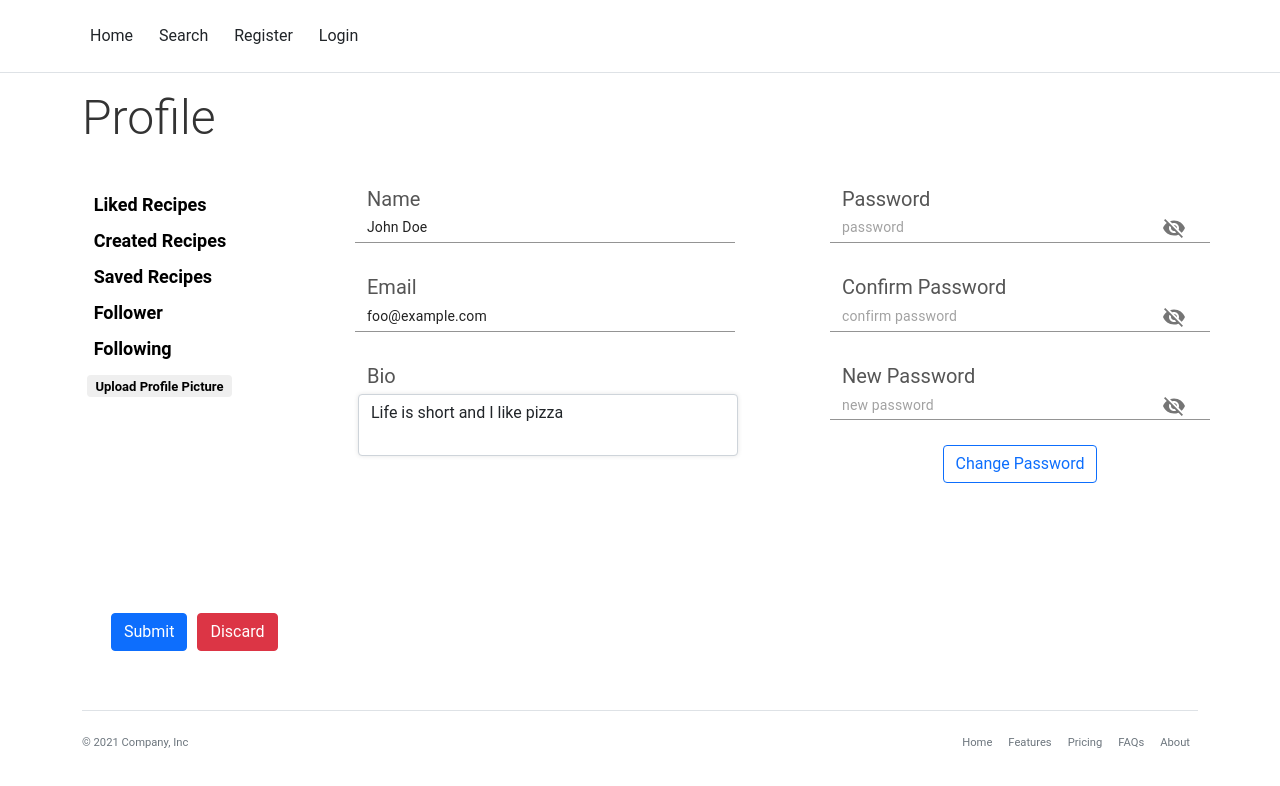
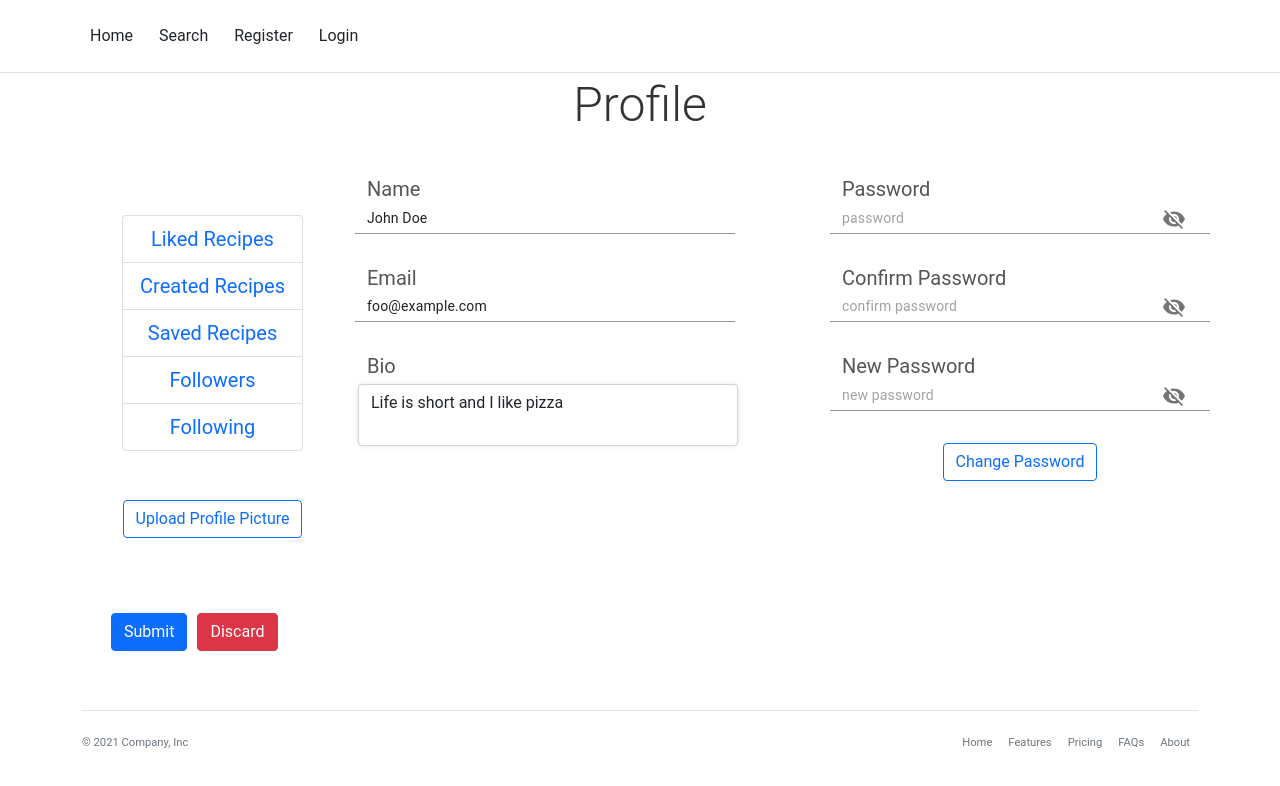
Before and after one commit to sfmqrb/web-project, a React (Create React App) app in the folder front/: page /profile in a window 1280 px wide. Shown: the top 786 px of the page. Built offline with nearby package versions, Linux system fonts and the light colour scheme.

Commit message:
[Front][Enhance][some styling technics profile]

```diff
--- a/front/src/components/Profiles/profile.jsx
+++ b/front/src/components/Profiles/profile.jsx
@@ -8,12 +8,12 @@ import NavBar from "../DefaultPages/navBar";
 import Footer from "../DefaultPages/footer";
 import EasyButton from "../common/Buttons/easyButton";
 import { Link } from "react-router-dom";
+import ListGroup from "react-bootstrap/ListGroup";
 
 import getFakeUser from "../../services/fakeUser";
 
 const Profile = (props) => {
   const ReadOnlyProfile = props.ReadOnlyProfile || false;
-  // console.log(props.url || "no id");
   const locSplitted = window.location.pathname.split("/");
 
   const [id, setId] = useState("");
@@ -22,7 +22,6 @@ const Profile = (props) => {
 
   const [password, setPassword] = React.useState(""); // must be empty
   const [passwordConfirm, setPasswordConfirm] = React.useState(""); // must be empty
-  const [showPassword, setShowPassword] = React.useState(false);
   const [newPassword, setNewPassword] = React.useState("");
 
   const [avatar, setAvatar] = React.useState("");
@@ -80,75 +79,93 @@ const Profile = (props) => {
         />
       ) : null}
       <div className="container">
+        <div className="row">
+          <div className="centered mb-3">
             <h1 className="display-5">Profile</h1>
-        <div className="row">
+          </div>
           <div className="col-3" style={{ marginTop: "30px" }}>
             {!ReadOnlyProfile ? (
               <>
-                <div>
-                  <Link
-                    style={{ display: "inline-block" }}
-                    to="/recipe-liked"
-                    className="badge text-black no-text-decoration">
+                <ListGroup
+                  className="text-center "
+                  as="ul"
+                  style={{ fontSize: "20px", margin: "40px" }}>
+                  <ListGroup.Item as="li">
+                    <Link to="/recipe-liked" className="no-text-decoration">
                       Liked Recipes
                     </Link>
-                </div>
-                <div>
-                  <Link
-                    style={{ display: "inline-block" }}
-                    to="/recipe-created"
-                    className="badge text-black no-text-decoration ">
+                  </ListGroup.Item>
+                  <ListGroup.Item as="li">
+                    <Link to="/recipe-created" className="no-text-decoration">
                       Created Recipes
                     </Link>
-                </div>
-                <div>
-                  <Link
-                    style={{ display: "inline-block" }}
-                    to="/recipe-saved"
-                    className="badge text-black no-text-decoration ">
+                  </ListGroup.Item>
+                  <ListGroup.Item as="li">
+                    <Link to="/recipe-saved" className="no-text-decoration">
                       Saved Recipes
                     </Link>
-                </div>
+                  </ListGroup.Item>
+                  <ListGroup.Item as="li">
+                    <Link to={`/${id}/follower`} className="no-text-decoration">
+                      Followers
+                    </Link>
+                  </ListGroup.Item>
+                  <ListGroup.Item as="li">
+                    <Link
+                      to={`/${id}/following`}
+                      className="no-text-decoration">
+                      Following
+                    </Link>
+                  </ListGroup.Item>
+                </ListGroup>
               </>
             ) : null}
-            {true ? (
-              <div>
-                <Link
-                  to={`/${id}/follower`}
-                  style={{ display: "inline-block" }}
-                  className="badge text-black no-text-decoration">
-                  Follower
+            {ReadOnlyProfile ? (
+              <>
+                <ListGroup
+                  className="text-center "
+                  as="ul"
+                  style={{
+                    fontSize: "20px",
+                    margin: "40px",
+                  }}>
+                  <ListGroup.Item as="li">
+                    <Link to={`/${id}/follower`} className="no-text-decoration">
+                      Followers
                     </Link>
-              </div>
-            ) : null}
-            {true ? (
-              <div>
+                  </ListGroup.Item>
+                  <ListGroup.Item as="li">
                     <Link
                       to={`/${id}/following`}
-                  style={{ display: "inline-block" }}
-                  className="badge text-black no-text-decoration ">
+                      className="no-text-decoration">
                       Following
                     </Link>
-              </div>
+                  </ListGroup.Item>
+                </ListGroup>
+              </>
             ) : null}
 
             {avatar ? (
+              <div className="center-text">
                 <img
                   alt="mdo"
                   width="150"
                   height="150"
-                className="rounded-circle text-center mt-4"
+                  className="rounded-circle text-center mt-4 "
                   src={avatarURL}
                   alt=""
                 />
+              </div>
             ) : null}
             {!ReadOnlyProfile ? (
-              <button
+              <div className="centered">
+                <EasyButton
                   onClick={handleUploadImage}
-                className="badge text-black "
-                style={{ fontSize: "13px", border: "none" }}>
-                {avatar ? "Change Profile Picture" : "Upload Profile Picture"}
-              </button>
+                  title={
+                    avatar ? "Change Profile Picture" : "Upload Profile Picture"
+                  }
+                />
+              </div>
             ) : null}
           </div>
           <div className="col">
--- a/front/src/components/common/Buttons/easyButton.jsx
+++ b/front/src/components/common/Buttons/easyButton.jsx
@@ -3,6 +3,8 @@ const EasyButton = (props) => {
     <button
       className="btn btn-outline-primary submit-discard-footer-center"
       style={{
+        marginTop: "20px",
+        fontSize: "16px",
         display: "inline-block",
         textAlign: "center",
         width: "fit-content",
```
Lines whose indentation alone changed are shown as unchanged.
